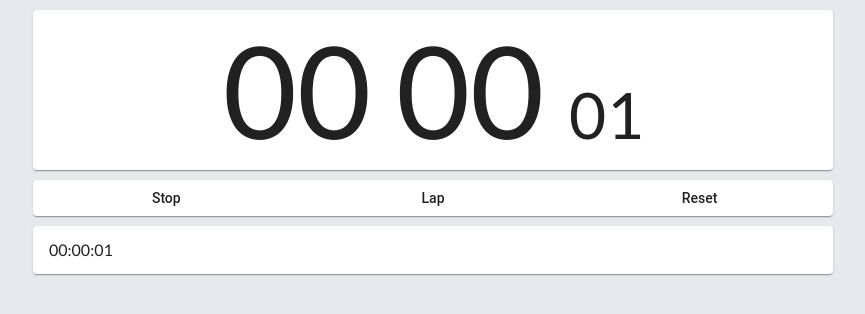
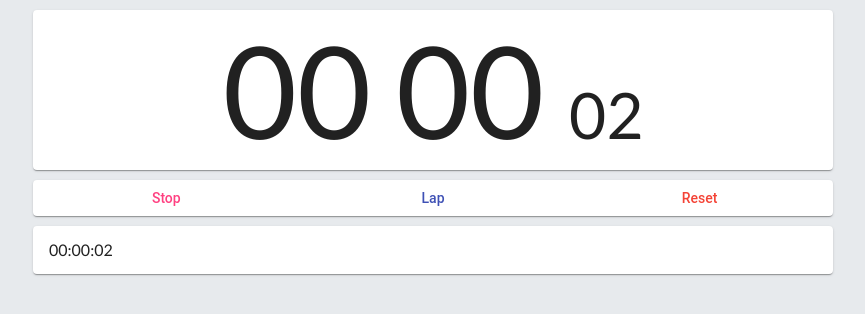
Before and after one commit to Azzmurr/azzmur.github.io, an Angular app: page / in a window 1280 px wide. Both pictures are taken after a click on the button "Start". Shown: the top 314 px of the page, without its empty margins (207-1072 px from the left). Built offline with nearby package versions, Linux system fonts and the light colour scheme.

Commit message:
refactoring

```diff
--- a/src/app/classes/lap/lap.ts
+++ b/src/app/classes/lap/lap.ts
@@ -11,8 +11,8 @@ export class Lap implements ILap {
     unixTime(): number {
         if (this._finalTime) return this._finalTime;
 
-        const now: number = +new Date();
-        const start: number = +( this._start || now );
+        const now: number = Math.floor(+new Date() / 1000);
+        const start: number = Math.floor(+( this._start || now ) / 1000);
 
         return now - start;
     }
--- a/src/app/classes/stopwatch-lap/stopwatch-lap.ts
+++ b/src/app/classes/stopwatch-lap/stopwatch-lap.ts
@@ -33,18 +33,14 @@ export class StopwatchLap implements ILap {
     }
 
     formatedTime(): string {
-        const unix_sec: number = Math.floor(this.unixTime() / 1000);
+        const unix_sec: number = this.unixTime();
         const hours:    number = Math.floor(unix_sec / 3600);
         const minutes:  number = Math.floor((unix_sec - (hours * 3600)) / 60);
         const seconds:  number = unix_sec - (hours * 3600) - (minutes * 60);
 
-        let hours_str:   string = hours + "";
-        let minutes_str: string = minutes + "";
-        let seconds_str: string = seconds + "";
-
-        if (hours   < 10) {hours_str   = "0" + hours;}
-        if (minutes < 10) {minutes_str = "0" + minutes;}
-        if (seconds < 10) {seconds_str = "0" + seconds;}
+        let hours_str:   string = (hours < 10 ? "0" : "") + hours;
+        let minutes_str: string = (minutes < 10 ? "0" : "") + minutes + "";
+        let seconds_str: string = (seconds < 10 ? "0" : "") + seconds + "";
 
         return hours_str + ':' + minutes_str + ':' + seconds_str;
     }
--- a/src/app/classes/stopwatch/stopwatch.ts
+++ b/src/app/classes/stopwatch/stopwatch.ts
@@ -1,5 +1,6 @@
 import { StopwatchLap } from '../stopwatch-lap/stopwatch-lap';
 import { IFormatedTime } from 'src/app/interfaces/formated-time';
+import { Observable } from 'rxjs';
 
 export class Stopwatch {
     id: number = +new Date();
@@ -46,18 +47,14 @@ export class Stopwatch {
     }
 
     formatedTime(): IFormatedTime {
-        const unix_sec: number = Math.floor(this.unixTime() / 1000);
+        const unix_sec: number = this.unixTime();
         const hours: number = Math.floor(unix_sec / 3600);
         const minutes: number = Math.floor((unix_sec - (hours * 3600)) / 60);
         const seconds: number = unix_sec - (hours * 3600) - (minutes * 60);
 
-        let hours_str: string = hours + "";
-        let minutes_str: string = minutes + "";
-        let seconds_str: string = seconds + "";
-
-        if (hours   < 10) {hours_str   = "0" + hours;}
-        if (minutes < 10) {minutes_str = "0" + minutes;}
-        if (seconds < 10) {seconds_str = "0" + seconds;}
+        let hours_str:   string = (hours < 10 ? "0" : "") + hours;
+        let minutes_str: string = (minutes < 10 ? "0" : "") + minutes + "";
+        let seconds_str: string = (seconds < 10 ? "0" : "") + seconds + "";
 
         return {
             h: hours_str,
@@ -67,4 +64,24 @@ export class Stopwatch {
         }
     }
 
+    private oldFormatedTime: string;
+    private timeObserverFunc = observer => {
+        const interval = setInterval(() => {
+            const stopwatchTime = this.formatedTime();
+
+           if (this.oldFormatedTime !== stopwatchTime.str) {
+            this.oldFormatedTime = stopwatchTime.str;
+            observer.next(stopwatchTime);
+           }
+
+        }, 200)
+
+    };
+
+    private timeObservable = new Observable(this.timeObserverFunc);
+
+    time() {
+        return this.timeObservable;
+    }
+
 }
--- a/src/app/components/stopwatch/stopwatch-actions/stopwatch-actions.component.html
+++ b/src/app/components/stopwatch/stopwatch-actions/stopwatch-actions.component.html
@@ -1,8 +1,8 @@
 <mat-card class="stopwatch-actions">
   <mat-card-content class="stopwatch-actions-wrapper">
-    <button *ngIf="inProggres" class="stopwatch-actions-button" mat-button (click)="stop()">Stop</button>
-    <button *ngIf="!inProggres" class="stopwatch-actions-button" mat-button (click)="start()">Start</button>
-    <button *ngIf="inProggres" class="stopwatch-actions-button" mat-button (click)="stopwatch.newLap()">Lap</button>
-    <button *ngIf="stopwatch.laps.length" class="stopwatch-actions-button" mat-button (click)="reset()">Reset</button>
+    <button *ngIf="inProggres" class="stopwatch-actions-button" mat-button (click)="stop()" color="accent">Stop</button>
+    <button *ngIf="!inProggres" class="stopwatch-actions-button" mat-button (click)="start()" color="primary">Start</button>
+    <button *ngIf="inProggres" class="stopwatch-actions-button" mat-button (click)="stopwatch.newLap()" color="primary">Lap</button>
+    <button *ngIf="stopwatch.laps.length" class="stopwatch-actions-button" mat-button (click)="reset()" color="warn">Reset</button>
   </mat-card-content>
 </mat-card>
--- a/src/app/components/stopwatch/stopwatch-laps/stopwatch-laps.component.html
+++ b/src/app/components/stopwatch/stopwatch-laps/stopwatch-laps.component.html
@@ -1,6 +1,6 @@
 <mat-card class="stopwatch-lap" *ngFor="let lap of stopwatch.laps">
   <mat-card-content>
-    {{ lap.formated }}
+    {{ lap.formatedTime() }}
   </mat-card-content>
 </mat-card>
 
--- a/src/app/components/stopwatch/stopwatch-laps/stopwatch-laps.component.ts
+++ b/src/app/components/stopwatch/stopwatch-laps/stopwatch-laps.component.ts
@@ -1,6 +1,5 @@
 import { Component, OnInit, Input } from '@angular/core';
 import { Stopwatch } from 'src/app/classes/stopwatch/stopwatch';
-import { StopwatchService, StopwatchServiceSingelton } from 'src/app/services/stopwatch/stopwatch';
 
 @Component({
   selector: 'tt-stopwatch-laps',
@@ -9,15 +8,11 @@ import { StopwatchService, StopwatchServiceSingelton } from 'src/app/services/st
 })
 export class StopwatchLapsComponent implements OnInit {
   @Input() stopwatch: Stopwatch;
-  stopwatchService: StopwatchService;
 
   constructor() { }
 
   ngOnInit() {
-    this.stopwatchService = StopwatchServiceSingelton.getInstanse(this.stopwatch);
-    this.stopwatchService.time().subscribe(time => {
-      this.stopwatch.activeLap.formated = time.activeLapTime;
-    })
+
   }
 
 }
--- a/src/app/components/stopwatch/stopwatch.component.scss
+++ b/src/app/components/stopwatch/stopwatch.component.scss
@@ -18,3 +18,14 @@
     }
   }
 }
+
+@media (min-width:801px)  {
+
+ }
+
+
+@media only screen and (max-width: 801px) {
+  .stopwatch {
+    width: 100%;
+  }
+}
--- a/src/app/components/stopwatch/stopwatch.component.ts
+++ b/src/app/components/stopwatch/stopwatch.component.ts
@@ -1,5 +1,4 @@
 import { Component, OnInit } from '@angular/core';
-import { StopwatchService, StopwatchServiceSingelton } from 'src/app/services/stopwatch/stopwatch';
 import { Stopwatch } from 'src/app/classes/stopwatch/stopwatch';
 
 @Component({
@@ -9,7 +8,6 @@ import { Stopwatch } from 'src/app/classes/stopwatch/stopwatch';
 })
 export class StopwatchComponent implements OnInit {
   stopwatch: Stopwatch = new Stopwatch();
-  stopwatchService: StopwatchService = StopwatchServiceSingelton.getInstanse(this.stopwatch);
 
   hours: string = "00";
   minutes: string = "00";
@@ -18,11 +16,11 @@ export class StopwatchComponent implements OnInit {
   constructor() { }
 
   ngOnInit() {
-    this.stopwatchService.time().subscribe({
+    this.stopwatch.time().subscribe({
       next: time => {
-        this.hours = time.stopwatchTime.h;
-        this.minutes = time.stopwatchTime.m;
-        this.seconds = time.stopwatchTime.s;
+        this.hours = time.h;
+        this.minutes = time.m;
+        this.seconds = time.s;
 
        }
     });
--- a/src/app/services/stopwatch/stopwatch.ts
+++ /dev/null
@@ -1,79 +0,0 @@
-import { Stopwatch } from 'src/app/classes/stopwatch/stopwatch';
-import { Observable, ReplaySubject } from 'rxjs';
-
-let services = {};
-
-export class StopwatchService {
-    constructor(stopwatch: Stopwatch) {
-        this.stopwatch = stopwatch
-    }
-
-    private stopwatch: Stopwatch;
-    private stopwatchTime: string;
-    private activeLapTime: string;
-    private activeLapObserver
-    private activeLapObserverFunc = observer => {
-        this.activeLapObserver = observer;
-    }
-    private timeObserverFunc = () => {
-        const interval = setInterval(() => {
-            let stopwatchTime = this.stopwatch.formatedTime();
-            let activeLapTime = this.stopwatch.activeLap && this.stopwatch.activeLap.formatedTime();
-
-           if (this.stopwatchTime !== stopwatchTime.str && this.activeLapTime !== activeLapTime) {
-               console.log(stopwatchTime.str, activeLapTime);
-            this.stopwatchTime = stopwatchTime.str;
-            this.activeLapTime = activeLapTime;
-            this.timeObservable.next({
-                stopwatchTime,
-                activeLapTime
-            });
-           }
-
-        }, 1000)
-
-    };
-
-    private timeObservable = new ReplaySubject(5);
-    private activeLapObservable = new Observable(this.activeLapObserverFunc);
-
-
-    start() {
-        this.stopwatch.start();
-
-    };
-    stop() {
-        this.stopwatch.stop();
-
-    };
-    lap() {
-       const lap = this.stopwatch.newLap()
-       this.activeLapObserver.next(lap);
-
-    };
-
-    time() {
-        this.timeObserverFunc();
-        return this.timeObservable;
-    }
-
-    activeLap() {
-        return this.activeLapObservable;
-    }
-
-    getStopwatch() {
-        return this.stopwatch;
-    }
-
-};
-
-export const StopwatchServiceSingelton = {
-   getInstanse(stopwatch: Stopwatch): StopwatchService {
-       if (!services[stopwatch.id]) {
-        services[stopwatch.id] = new StopwatchService(stopwatch);
-
-       }
-
-       return services[stopwatch.id];
-   }
-};
```
Also changed, not shown: 1 other file (tests, documents, lock files or other folders).
